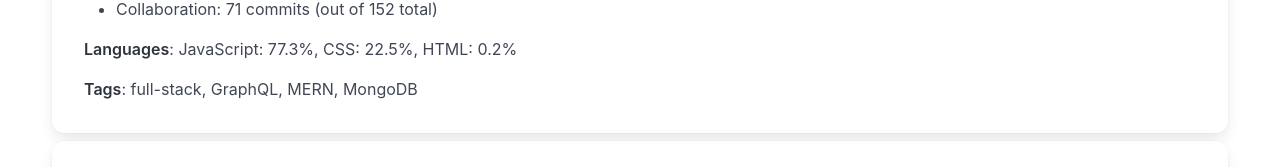
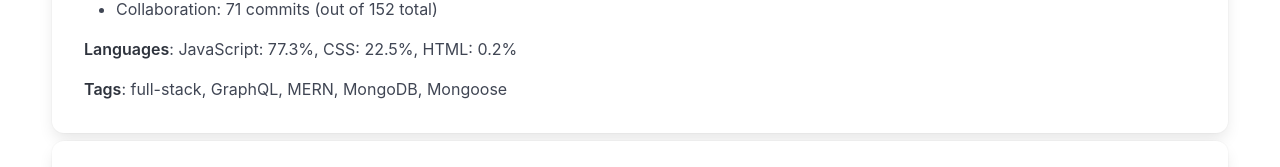
Before and after one commit to clstevenson/my-dev-portfolio, a React (Vite) app: page /Portfolio in a window 1280 px wide. Shown: the part 498-665 px from the top of the page. Built offline with nearby package versions, Linux system fonts and the light colour scheme.

Commit message:
Display highlighted projects by default

```diff
--- a/src/pages/Portfolio.jsx
+++ b/src/pages/Portfolio.jsx
@@ -12,9 +12,10 @@ import Project from '../components/Project';
 import projectData from '../util/projectdata';
 
 export default function Portfolio() {
+  const displayedProjects = projectData.filter(project => project.isHighlight);
   return (
     <div className="content">
-      {projectData.map(project => (
+      {displayedProjects.map(project => (
         <Project key={project.id} project={project} />
       ))}
     </div>
--- a/src/util/projectdata.js
+++ b/src/util/projectdata.js
@@ -22,7 +22,7 @@ const projectData = [
     languagePercentage: [{ JavaScript: 77.3 }, { CSS: 22.5 }, { HTML: 0.2 }],
     isHighlight: true,
     isCollaboration: true,
-    tags: ["full-stack", "GraphQL", "MERN", "MongoDB"],
+    tags: ["full-stack", "GraphQL", "MERN", "MongoDB", "Mongoose"],
   },
   {
     id: crypto.randomUUID(),
@@ -60,7 +60,7 @@ const projectData = [
     totalCommits: 12,
     isVideo: true,
     languagePercentage: [{ JavaScript: 100 }],
-    isHighlight: true,
+    isHighlight: false,
     isCollaboration: false,
     tags: ["back-end", "MongoDB", "Mongoose"],
   },
@@ -96,7 +96,7 @@ const projectData = [
     totalCommits: 31,
     isVideo: true,
     languagePercentage: [{ JavaScript: 100 }],
-    isHighlight: true,
+    isHighlight: false,
     isCollaboration: false,
     tags: ["CLI", "Node.js", "MySQL"],
   },
@@ -133,7 +133,7 @@ const projectData = [
     totalCommits: 55,
     isVideo: false,
     languagePercentage: [{ JavaScript: 100 }],
-    isHighlight: true,
+    isHighlight: false,
     isCollaboration: false,
     tags: ["instructional", "regular expressions", "regex", "markdown"],
   },
```
